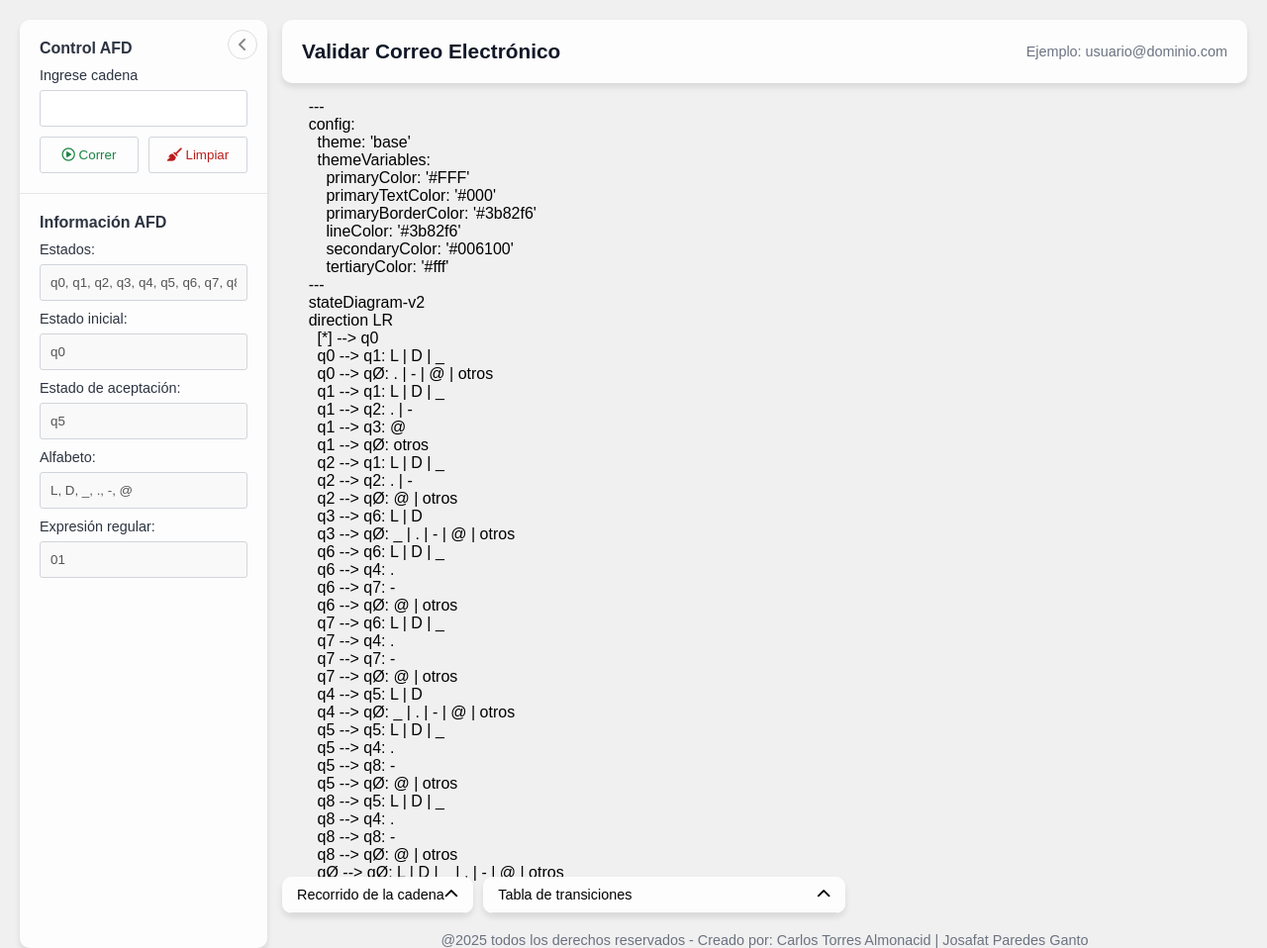
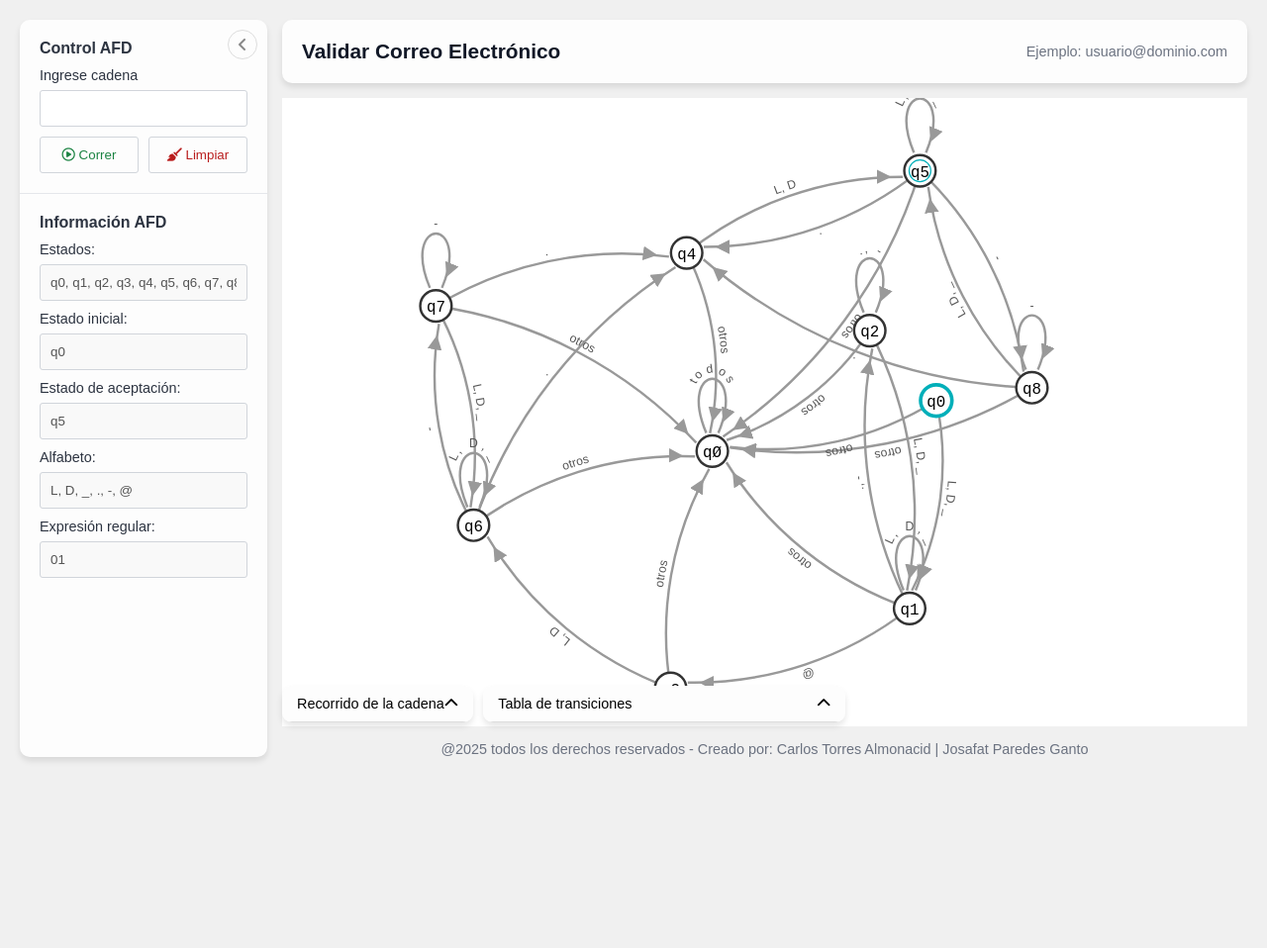
Before and after one commit to carlrich/trabajo-automatas, a plain HTML site: page views/ejercicio-1.html in a window 1280 px wide. Shown: the whole page at 99% size. After the commit the page ends 800 px from the top, so only its background shows below. Drawn offline with nearby package versions, Linux system fonts and the light colour scheme; some packages are replaced by stand-ins of ours; a script that the page names is missing.

Commit message:
Nuevos graficardor de automatas

```diff
--- a/assets/css/dashboard-automatas.css
+++ b/assets/css/dashboard-automatas.css
@@ -12,7 +12,7 @@
 body {
   background: #f0f0f0;
   width: 100%;
-  height: 100vh;
+  min-height: 100vh;
   padding: 20px;
   display: grid;
   grid-template-columns: auto 1fr;
--- a/assets/js/ejercicio-1.js
+++ b/assets/js/ejercicio-1.js
@@ -14,9 +14,11 @@ function verificarCadena() {
     return;
   }
 
-  const { aceptada, recorrido } = reconocerCadena(cadena);
+  const { aceptada, recorrido, listaEstados } = reconocerCadena(cadena);
 
   document.getElementById("recorrido-cadena").innerHTML = recorrido.join("") + `<br><strong>Cadena ${aceptada ? "aceptada" : "rechazada"}:</strong> ${cadena}`;
+
+  iluminarRecorrido(listaEstados);
 
   if (aceptada) {
     Swal.fire({
@@ -49,11 +51,13 @@ function limpiarCampos() {
   document.getElementById('cadena').value = '';
   document.getElementById('resultado').innerHTML = '';
   document.getElementById('recorrido-cadena').innerHTML = 'Escriba una cadena';
+  limpiarGrafo();
 }
 
 function reconocerCadena(cadena) {
   let estado = "q0";
   const recorrido = [];
+  const listaEstados = ["q0"];
 
   for (let caracter of cadena) {
     let estadoAnterior = estado;
@@ -124,6 +128,8 @@ function reconocerCadena(cadena) {
 
     estado = estadoNuevo;
 
+    listaEstados.push(estadoNuevo);
+
     recorrido.push(`
       <math>
         <mrow>
@@ -143,5 +149,5 @@ function reconocerCadena(cadena) {
 
   const aceptada = estado === "q5";
 
-  return { aceptada, recorrido };
+  return { aceptada, recorrido, listaEstados };
 }
--- /dev/null
+++ b/assets/js/graficador-automata.js
@@ -0,0 +1,231 @@
+// Variables globales de D3
+let svg, simulation, linkSelection, nodeSelection;
+const width = 800,
+  height = 500,
+  nodeRadius = 13;
+
+// Inicializar el gráfico (Llamar al cargar la página)
+function initGraph() {
+  const container = d3.select("#graph-container");
+  container.html(""); // Limpiar
+
+  // Hacemos el SVG responsivo al 100% del contenedor padre
+  svg = container
+    .append("svg")
+    .attr("width", "100%")
+    .attr("height", "100%")
+    .attr("viewBox", `0 0 ${width} ${height}`)
+    .style("background", "white");
+
+  // Definir flechas
+  svg
+    .append("defs")
+    .selectAll("marker")
+    .data(["end"])
+    .enter()
+    .append("marker")
+    .attr("id", "arrow")
+    .attr("viewBox", "0 -5 10 10")
+    .attr("refX", nodeRadius + 5)
+    .attr("refY", 0)
+    .attr("markerWidth", 6)
+    .attr("markerHeight", 6)
+    .attr("orient", "auto")
+    .append("path")
+    .attr("d", "M0,-5L10,0L0,5")
+    .attr("fill", "#999");
+
+  // Simulación
+  simulation = d3
+    .forceSimulation(automataData.nodes)
+    .force(
+      "link",
+      d3
+        .forceLink(automataData.links)
+        .id((d) => d.id)
+        .distance(180)
+    )
+    .force("charge", d3.forceManyBody().strength(-500))
+    .force("center", d3.forceCenter(width / 2, height / 2))
+    .force("collide", d3.forceCollide(40));
+
+  // Dibujar Enlaces
+  const linkGroup = svg.append("g").attr("class", "links");
+  linkSelection = linkGroup
+    .selectAll("path")
+    .data(automataData.links)
+    .enter()
+    .append("path")
+    .attr("class", "link")
+    .attr("id", (d) => `link-${d.source.id}-${d.target.id}`) // ID para animar
+    .attr("fill", "none")
+    .attr("stroke", "#999")
+    .attr("stroke-width", 2)
+    .attr("marker-end", "url(#arrow)");
+
+  // Dibujar Etiquetas de Enlaces
+  const labelGroup = svg.append("g").attr("class", "labels");
+  labelGroup
+    .selectAll("text")
+    .data(automataData.links)
+    .enter()
+    .append("text")
+    .attr("dy", -5)
+    .append("textPath")
+    .attr("xlink:href", (d) => `#link-${d.source.id}-${d.target.id}`)
+    .attr("startOffset", "50%")
+    .style("text-anchor", "middle")
+    .style("font-size", "10px")
+    .style("fill", "#555")
+    .text((d) => d.label);
+
+  // Dibujar Nodos
+  const nodeGroup = svg.append("g").attr("class", "nodes");
+  nodeSelection = nodeGroup
+    .selectAll("g")
+    .data(automataData.nodes)
+    .enter()
+    .append("g")
+    .call(
+      d3
+        .drag()
+        .on("start", dragstarted)
+        .on("drag", dragged)
+        .on("end", dragended)
+    );
+
+  // Círculo base
+  nodeSelection
+    .append("circle")
+    .attr("r", nodeRadius)
+    .attr("id", (d) => `node-${d.id}`) // ID para animar
+    .attr("fill", "white")
+    .attr("stroke", (d) => (d.isStart ? "#00afb9" : "#333"))
+    .attr("stroke-width", (d) => (d.isStart ? 3 : 2));
+
+  // Doble círculo para aceptación
+  nodeSelection
+    .filter((d) => d.isFinal)
+    .append("circle")
+    .attr("r", nodeRadius - 4)
+    .attr("fill", "none")
+    .attr("stroke", "#00afb9");
+
+  // Texto del nodo
+  nodeSelection
+    .append("text")
+    .attr("dy", 5)
+    .attr("text-anchor", "middle")
+    .style("font-family", "monospace")
+    .style("pointer-events", "none")
+    .text((d) => d.id);
+
+  // Actualización (Tick)
+  simulation.on("tick", () => {
+    linkSelection.attr("d", (d) => {
+      const r = nodeRadius + 2;
+      if (d.source.id === d.target.id) {
+        const x = d.source.x,
+          y = d.source.y - r;
+        return `M${x - 5},${y} C${x - 30},${y - 60} ${x + 30},${y - 60} ${
+          x + 5
+        },${y}`;
+      }
+      const endPoint = calculateIntersection(d.source, d.target, r);
+      const dx = endPoint.x - d.source.x,
+        dy = endPoint.y - d.source.y;
+      const dr = Math.sqrt(dx * dx + dy * dy) * 1.5; // Curva suave
+      return `M${d.source.x},${d.source.y} A${dr},${dr} 0 0,1 ${endPoint.x},${endPoint.y}`;
+    });
+    nodeSelection.attr("transform", (d) => `translate(${d.x},${d.y})`);
+  });
+}
+
+// Auxiliares
+function calculateIntersection(source, target, radius) {
+  const dx = target.x - source.x,
+    dy = target.y - source.y;
+  const dist = Math.sqrt(dx * dx + dy * dy) || 1;
+  return {
+    x: target.x - (dx / dist) * radius,
+    y: target.y - (dy / dist) * radius,
+  };
+}
+function dragstarted(event, d) {
+  if (!event.active) simulation.alphaTarget(0.3).restart();
+  d.fx = d.x;
+  d.fy = d.y;
+}
+function dragged(event, d) {
+  d.fx = event.x;
+  d.fy = event.y;
+}
+function dragended(event, d) {
+  if (!event.active) simulation.alphaTarget(0);
+  d.fx = null;
+  d.fy = null;
+}
+
+// --- FUNCIÓN DE ANIMACIÓN PÚBLICA ---
+// Recibe una lista de IDs de estados: ["q0", "q1", "q2", ...]
+async function iluminarRecorrido(listaEstados) {
+  // 1. Resetear estilos previos
+  d3.selectAll("circle").attr("stroke", "#333").attr("stroke-width", 2);
+  d3.selectAll(".link").attr("stroke", "#999").attr("stroke-width", 2);
+
+  if (!listaEstados || listaEstados.length === 0) return;
+
+  // 2. Iterar e iluminar
+  for (let i = 0; i < listaEstados.length; i++) {
+    const estadoActual = listaEstados[i];
+    const estadoSiguiente = listaEstados[i + 1];
+
+    // Iluminar nodo actual
+    const nodo = d3.select(`#node-${estadoActual}`);
+    nodo
+      .transition()
+      .duration(200)
+      .attr("stroke", "#4CAF50")
+      .attr("stroke-width", 4)
+      .attr("fill", "#e8f5e9");
+
+    // Si hay un siguiente estado, iluminar la flecha que los une
+    if (estadoSiguiente) {
+      await new Promise((r) => setTimeout(r, 300)); // Esperar viendo el nodo
+
+      const linkId = `#link-${estadoActual}-${estadoSiguiente}`;
+
+      d3.select(`path[id^='link-${estadoActual}-${estadoSiguiente}']`)
+        .transition()
+        .duration(300)
+        .attr("stroke", "#2196F3")
+        .attr("stroke-width", 4);
+
+      await new Promise((r) => setTimeout(r, 300)); // Esperar viendo la flecha
+
+      // Apagar nodo anterior (opcional, o dejarlo prendido como "rastro")
+      nodo.transition().duration(200).attr("fill", "white");
+
+      // Apagar flecha
+      d3.select(`path[id^='link-${estadoActual}-${estadoSiguiente}']`)
+        .transition()
+        .duration(200)
+        .attr("stroke", "#999")
+        .attr("stroke-width", 2);
+    }
+  }
+}
+
+// Función para limpiar visualmente
+function limpiarGrafo() {
+  d3.selectAll("circle")
+    .attr("fill", "white")
+    .attr("stroke", "#333")
+    .attr("stroke-width", 2);
+  d3.selectAll(".link").attr("stroke", "#999").attr("stroke-width", 2);
+  // Re-pintar nodo start
+  d3.select("#node-q0").attr("stroke", "black").attr("stroke-width", 3);
+}
+
+// Iniciar al cargar
+document.addEventListener("DOMContentLoaded", initGraph);
--- a/views/ejercicio-1.html
+++ b/views/ejercicio-1.html
@@ -57,53 +57,7 @@
     <span>Ejemplo: usuario@dominio.com</span>
   </div>
   <main>
-    <pre class="mermaid">
-      ---
-      config:
-        theme: 'base'
-        themeVariables:
-          primaryColor: '#FFF'
-          primaryTextColor: '#000'
-          primaryBorderColor: '#3b82f6'
-          lineColor: '#3b82f6'
-          secondaryColor: '#006100'
-          tertiaryColor: '#fff'
-      ---
-      stateDiagram-v2
-      direction LR
-        [*] --> q0
-        q0 --> q1: L | D | _
-        q0 --> qØ: . | - | @ | otros
-        q1 --> q1: L | D | _
-        q1 --> q2: . | -
-        q1 --> q3: @
-        q1 --> qØ: otros
-        q2 --> q1: L | D | _
-        q2 --> q2: . | -
-        q2 --> qØ: @ | otros
-        q3 --> q6: L | D
-        q3 --> qØ: _ | . | - | @ | otros
-        q6 --> q6: L | D | _
-        q6 --> q4: .
-        q6 --> q7: -
-        q6 --> qØ: @ | otros
-        q7 --> q6: L | D | _
-        q7 --> q4: .
-        q7 --> q7: -
-        q7 --> qØ: @ | otros
-        q4 --> q5: L | D
-        q4 --> qØ: _ | . | - | @ | otros
-        q5 --> q5: L | D | _
-        q5 --> q4: .
-        q5 --> q8: -
-        q5 --> qØ: @ | otros
-        q8 --> q5: L | D | _
-        q8 --> q4: .
-        q8 --> q8: -
-        q8 --> qØ: @ | otros
-        qØ --> qØ: L | D | _ | . | - | @ | otros
-        q5 --> [*]
-    </pre>
+    <div id="graph-container" style="width: 100%; height: 100%; min-height: 500px;"></div>
   </main>
   <footer>
     <div class="acordion-box">
@@ -245,15 +199,57 @@
 
   <div id="resultado"></div>
 
-  <!-- Librería Mermaid -->
-  <script type="module">
-    import mermaid from "https://cdn.jsdelivr.net/npm/mermaid@10/dist/mermaid.esm.min.mjs";
-    mermaid.initialize({
-      startOnLoad: true,
-      // theme: "forest"
-    });
+  <script>
+    const automataData = {
+      nodes: [
+        { id: "q0", isStart: true, isFinal: false },
+        { id: "q1", isStart: false, isFinal: false },
+        { id: "q2", isStart: false, isFinal: false },
+        { id: "q3", isStart: false, isFinal: false },
+        { id: "q4", isStart: false, isFinal: false },
+        { id: "q5", isStart: false, isFinal: true }, // Aceptación
+        { id: "q6", isStart: false, isFinal: false },
+        { id: "q7", isStart: false, isFinal: false },
+        { id: "q8", isStart: false, isFinal: false },
+        { id: "qØ", isStart: false, isFinal: false },
+      ],
+      // Definimos las conexiones visuales (agrupadas para que se vea limpio)
+      links: [
+        { source: "q0", target: "q1", label: "L, D, _" },
+        { source: "q0", target: "qØ", label: "otros" },
+        { source: "q1", target: "q1", label: "L, D, _" },
+        { source: "q1", target: "q2", label: "., -" },
+        { source: "q1", target: "q3", label: "@" },
+        { source: "q1", target: "qØ", label: "otros" },
+        { source: "q2", target: "q1", label: "L, D, _" },
+        { source: "q2", target: "q2", label: "., -" },
+        { source: "q2", target: "qØ", label: "otros" },
+        { source: "q3", target: "q6", label: "L, D" },
+        { source: "q3", target: "qØ", label: "otros" },
+        { source: "q6", target: "q6", label: "L, D, _" },
+        { source: "q6", target: "q4", label: "." },
+        { source: "q6", target: "q7", label: "-" },
+        { source: "q6", target: "qØ", label: "otros" },
+        { source: "q7", target: "q6", label: "L, D, _" },
+        { source: "q7", target: "q4", label: "." },
+        { source: "q7", target: "q7", label: "-" },
+        { source: "q7", target: "qØ", label: "otros" },
+        { source: "q4", target: "q5", label: "L, D" },
+        { source: "q4", target: "qØ", label: "otros" },
+        { source: "q5", target: "q5", label: "L, D, _" },
+        { source: "q5", target: "q4", label: "." },
+        { source: "q5", target: "q8", label: "-" },
+        { source: "q5", target: "qØ", label: "otros" },
+        { source: "q8", target: "q5", label: "L, D, _" },
+        { source: "q8", target: "q4", label: "." },
+        { source: "q8", target: "q8", label: "-" },
+        { source: "q8", target: "qØ", label: "otros" },
+        { source: "qØ", target: "qØ", label: "todos" },
+      ],
+    };
   </script>
   <script src="../assets/js/dashboard-automatas.js"></script>
+  <script src="../assets/js/graficador-automata.js"></script>
   <script src="../assets/js/ejercicio-1.js"></script>
 </body>
 </html>
```
Also changed, not shown: assets/js/ejercicio-2.js (+8 -2 lines), views/ejercicio-2.html (+27 -36 lines).
